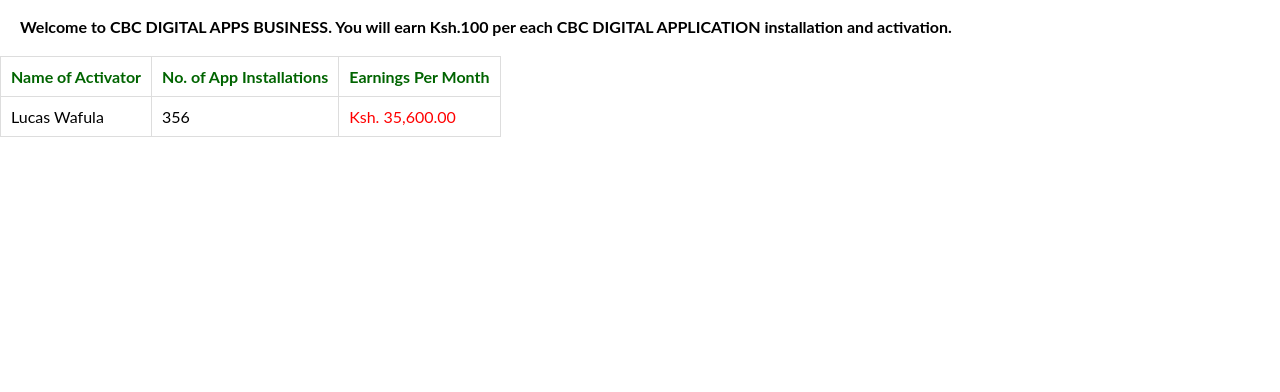
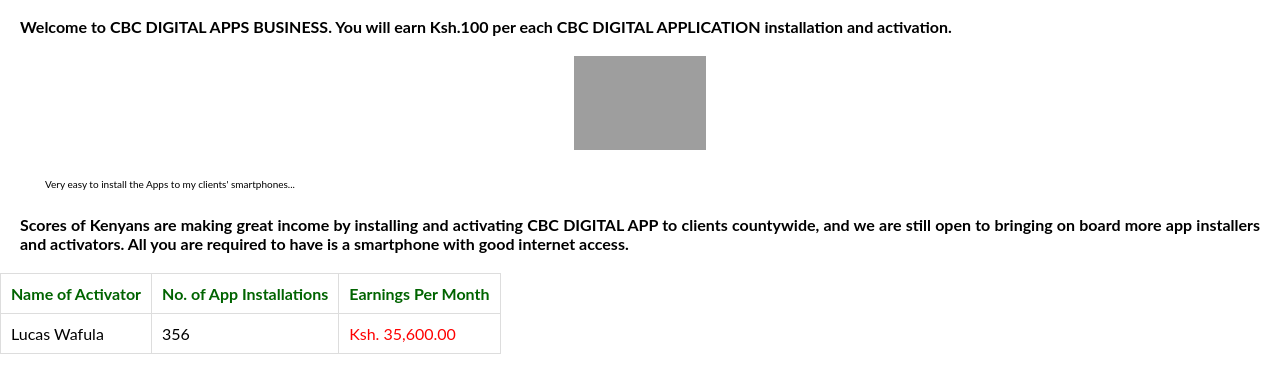
Before and after one commit to masomodigital/cbcappsbiz, a plain HTML site: page index.html in a window 1280 px wide. Shown: the part 52-444 px from the top of the page. Drawn offline with Linux system fonts and the light colour scheme; grey boxes are pictures that could not be loaded.

Commit message:
Add files via upload

```diff
--- a/index.html
+++ b/index.html
@@ -70,6 +70,21 @@
     <p>
         <span lang="en-US" style="font-size: 12pt; font-weight: bold;">
             Welcome to CBC DIGITAL APPS BUSINESS. You will earn Ksh.100 per each CBC DIGITAL APPLICATION installation and activation.
+        </span>
+    </p>
+
+    <!-- Alphabet Learning Section -->
+    <div id="letterContainer">
+        <div id="imageContainer">
+            <img id="imageDisplay" alt="Image for the letter meaning">
+        </div>
+        <p id="commentDisplay"></p>
+    </div>
+
+    <p style="text-align: justify;">
+        <span lang="en-US" style="font-size: 12pt; font-weight: bold;">
+            Scores of Kenyans are making great income by installing and activating CBC DIGITAL APP to clients countywide,
+            and we are still open to bringing on board more app installers and activators. All you are required to have is a smartphone with good internet access.
         </span>
     </p>
 
@@ -167,11 +182,11 @@
             { comment: "Mpesa payments make this job very efficient. My customers are very happy!", imageUrl: 'https://i.imgur.com/TuhKJMw.jpg' },
             { comment: "Having the App installed in my smartphone makes it easy to use. Great business opportunity!", imageUrl: 'https://i.imgur.com/ESSpzIc.jpg' },
             { comment: "Incredible work! The details are outstanding. My customers love the App!", imageUrl: 'https://i.imgur.com/V9vWnyK.jpg' },
-            { comment: "If you are looking for smart business opportunity, here you are!", imageUrl: 'https://i.imgur.com/X6lFaaN.jpg' },
-            { comment: "The content in the CBC App is all round - what every learner needs!", imageUrl: 'https://i.imgur.com/lDr5Opc.jpg' },
+            { comment: "If you are looking for a smart business opportunity, here you are!", imageUrl: 'https://i.imgur.com/X6lFaaN.jpg' },
+            { comment: "The content in the CBC App is all-round - what every learner needs!", imageUrl: 'https://i.imgur.com/lDr5Opc.jpg' },
             { comment: "CBC Digital App is innovation and creativity at its best!", imageUrl: 'https://i.imgur.com/PRu1CpY.jpg' },
             { comment: "Ever thought of making BIG money? CBC Digital App is all you need!", imageUrl: 'https://i.imgur.com/qfcZOMG.jpg' },
-            { comment: "I have got a full-time job and business opportunity working on this platform!", imageUrl: 'https://i.imgur.com/1qJAFAx.jpg' },
+            { comment: "I have got a full-time job and a business opportunity working on this platform!", imageUrl: 'https://i.imgur.com/1qJAFAx.jpg' },
         ];
 
         let currentIndexAlphabet = 0;
```
